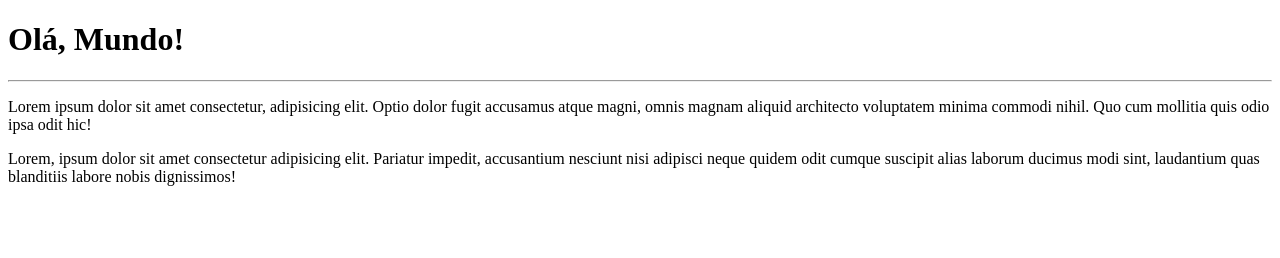
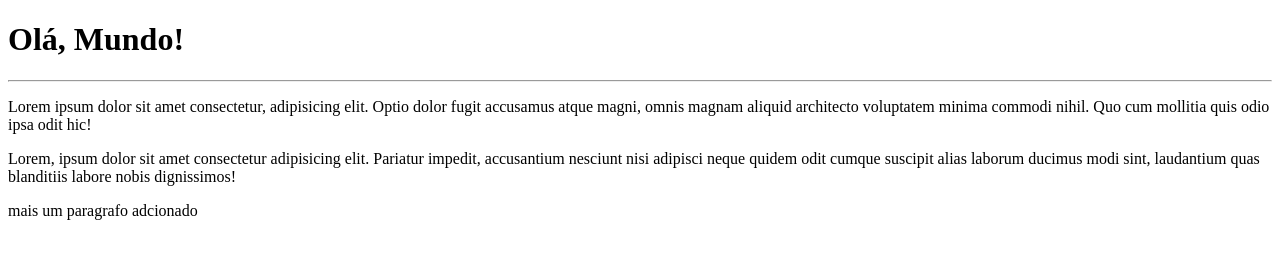
Before and after one commit to AnjosHenrique/Ola-Mundo, a plain HTML site: page site/index.html in a window 1280 px wide. Drawn offline with Linux system fonts and the light colour scheme.

Commit message:
modificado index

```diff
--- a/site/index.html
+++ b/site/index.html
@@ -11,6 +11,7 @@
     <hr>
     <p>Lorem ipsum dolor sit amet consectetur, adipisicing elit. Optio dolor fugit accusamus atque magni, omnis magnam aliquid architecto voluptatem minima commodi nihil. Quo cum mollitia quis odio ipsa odit hic!</p>
     <p>Lorem, ipsum dolor sit amet consectetur adipisicing elit. Pariatur impedit, accusantium nesciunt nisi adipisci neque quidem odit cumque suscipit alias laborum ducimus modi sint, laudantium quas blanditiis labore nobis dignissimos!</p>
+    <p>mais um paragrafo adcionado</p>
 
 </body>
 </html>
```
